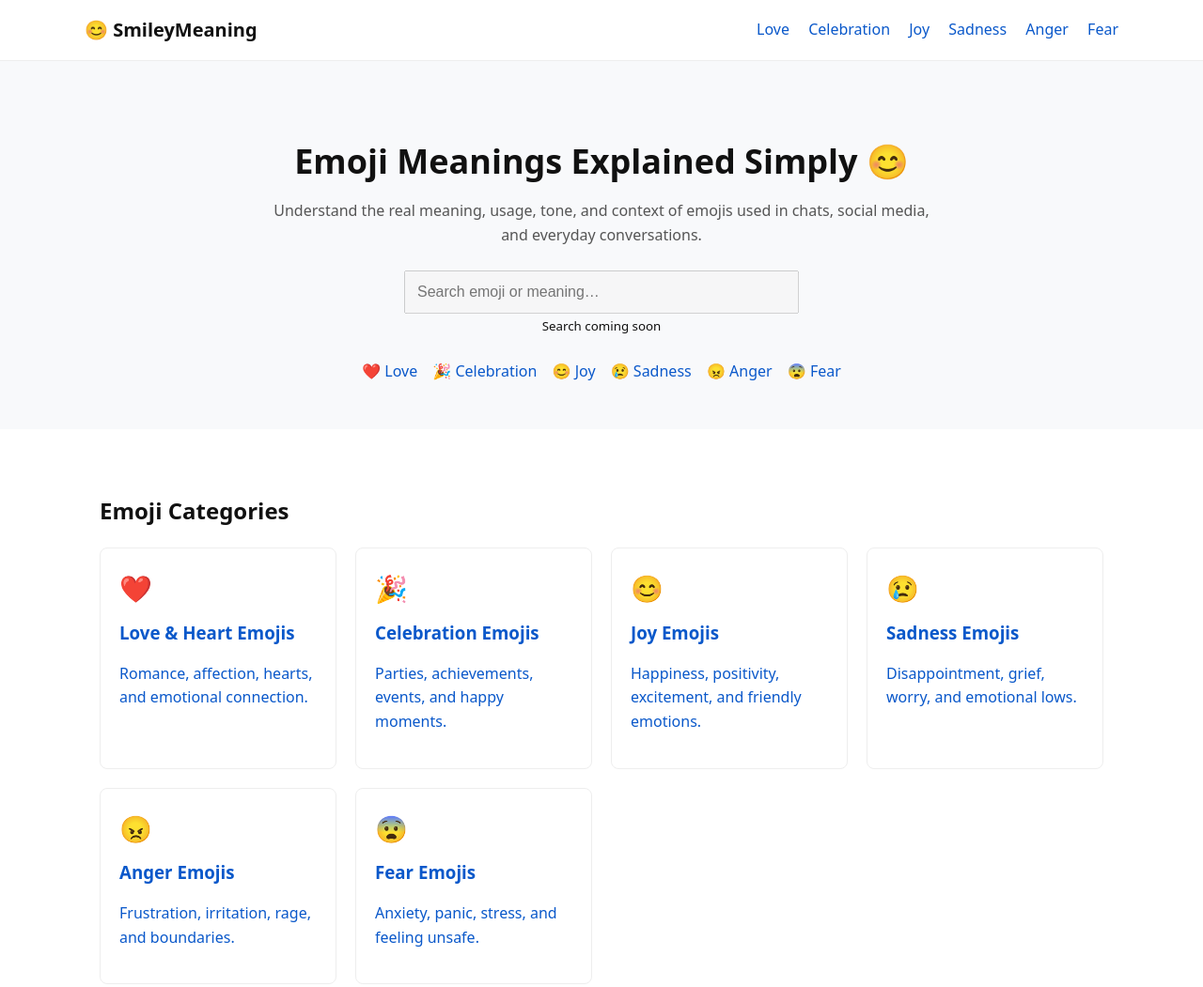
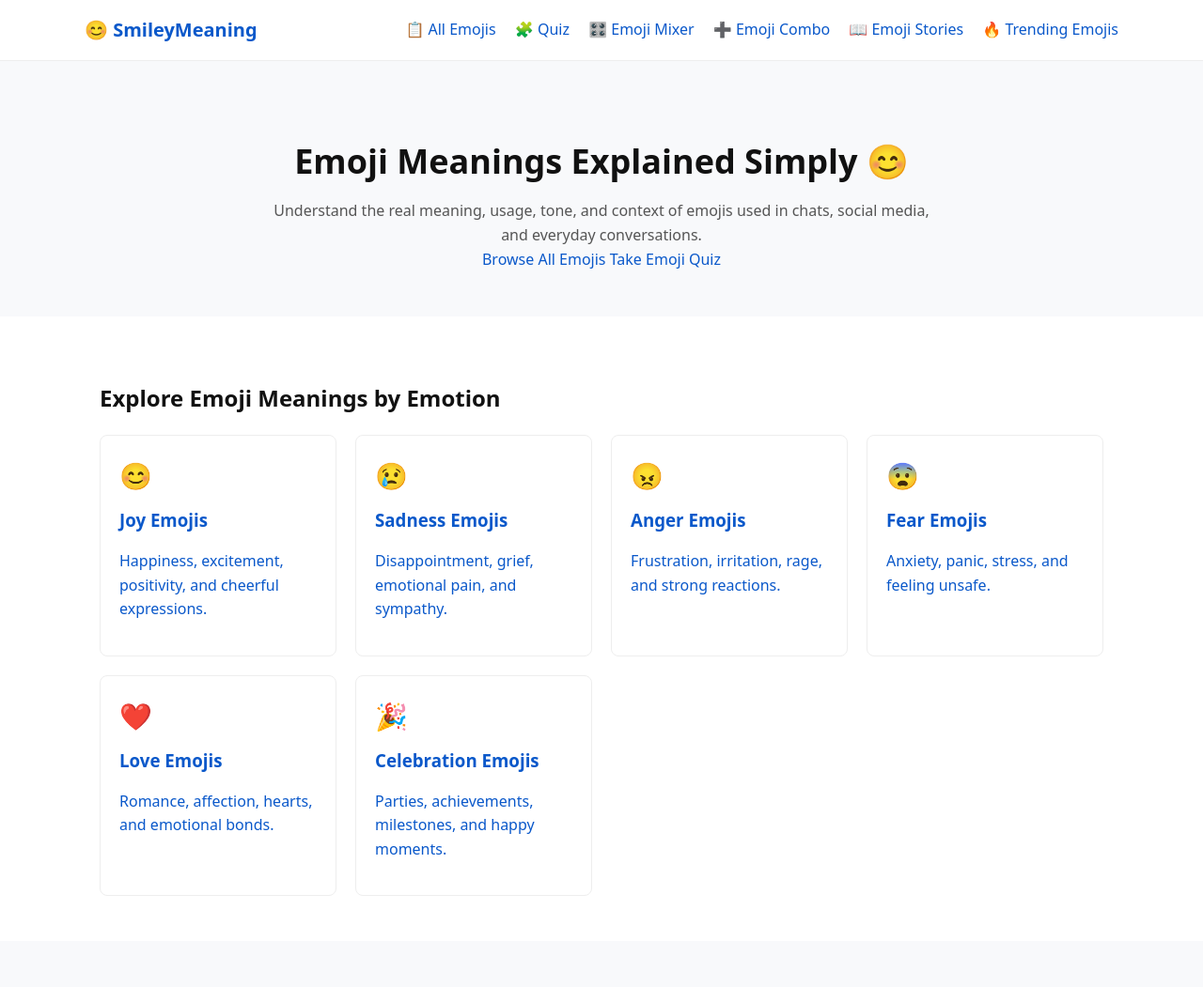
Before and after one commit to raviosa-ui/smile-ui-01, a plain HTML site: page index.html in a window 1280 px wide. Shown: the top 1051 px of the page at 94% size. Drawn offline with Linux system fonts and the light colour scheme.

Commit message:
replace homepage

```diff
--- a/index.html
+++ b/index.html
@@ -20,21 +20,29 @@
   <meta name="twitter:title" content="Emoji Meanings Explained | SmileyMeaning" />
   <meta name="twitter:description" content="Learn emoji meanings, context, and proper usage." />
 
+  <!-- Favicons -->
+  <link rel="icon" href="/favicon.ico" sizes="any">
+  <link rel="apple-touch-icon" href="/apple-touch-icon.png">
+  <link rel="manifest" href="/site.webmanifest">
+
   <link rel="stylesheet" href="/static/style.css" />
 </head>
 
 <body>
 
+<!-- HEADER -->
 <header class="site-header">
   <div class="container header-inner">
-    <div class="logo">😊 SmileyMeaning</div>
+    <div class="logo">
+      <a href="/">😊 SmileyMeaning</a>
+    </div>
     <nav class="top-nav">
-      <a href="/category/love/">Love</a>
-      <a href="/category/celebration/">Celebration</a>
-      <a href="/emotion/joy/">Joy</a>
-      <a href="/emotion/sadness/">Sadness</a>
-      <a href="/emotion/anger/">Anger</a>
-      <a href="/emotion/fear/">Fear</a>
+      <a href="/all-emojis/">📋 All Emojis</a>
+      <a href="/quiz/">🧩 Quiz</a>
+      <a href="/emoji-mixer/">🎛️ Emoji Mixer</a>
+      <a href="/emoji-combo/">➕ Emoji Combo</a>
+      <a href="/emoji-stories/">📖 Emoji Stories</a>
+      <a href="/trending-emojis/">🔥 Trending Emojis</a>
     </nav>
   </div>
 </header>
@@ -46,65 +54,57 @@
     <div class="container">
       <h1>Emoji Meanings Explained Simply 😊</h1>
       <p class="hero-sub">
-        Understand the real meaning, usage, tone, and context of emojis used in chats, social media, and everyday conversations.
+        Understand the real meaning, usage, tone, and context of emojis used in chats,
+        social media, and everyday conversations.
       </p>
 
-      <div class="search-box">
-        <input type="text" placeholder="Search emoji or meaning…" disabled />
-        <small>Search coming soon</small>
-      </div>
-
-      <div class="quick-links">
-        <a href="/category/love/">❤️ Love</a>
-        <a href="/category/celebration/">🎉 Celebration</a>
-        <a href="/emotion/joy/">😊 Joy</a>
-        <a href="/emotion/sadness/">😢 Sadness</a>
-        <a href="/emotion/anger/">😠 Anger</a>
-        <a href="/emotion/fear/">😨 Fear</a>
+      <div class="hero-cta">
+        <a class="primary-btn" href="/all-emojis/">Browse All Emojis</a>
+        <a class="secondary-btn" href="/quiz/">Take Emoji Quiz</a>
       </div>
     </div>
   </section>
 
-  <!-- CATEGORIES -->
+  <!-- FEATURED SECTIONS -->
   <section class="categories">
     <div class="container">
-      <h2>Emoji Categories</h2>
+      <h2>Explore Emoji Meanings by Emotion</h2>
 
       <div class="category-grid">
-        <a class="category-card" href="/category/love/">
-          <span>❤️</span>
-          <h3>Love & Heart Emojis</h3>
-          <p>Romance, affection, hearts, and emotional connection.</p>
-        </a>
-
-        <a class="category-card" href="/category/celebration/">
-          <span>🎉</span>
-          <h3>Celebration Emojis</h3>
-          <p>Parties, achievements, events, and happy moments.</p>
-        </a>
-
         <a class="category-card" href="/emotion/joy/">
           <span>😊</span>
           <h3>Joy Emojis</h3>
-          <p>Happiness, positivity, excitement, and friendly emotions.</p>
+          <p>Happiness, excitement, positivity, and cheerful expressions.</p>
         </a>
 
         <a class="category-card" href="/emotion/sadness/">
           <span>😢</span>
           <h3>Sadness Emojis</h3>
-          <p>Disappointment, grief, worry, and emotional lows.</p>
+          <p>Disappointment, grief, emotional pain, and sympathy.</p>
         </a>
 
         <a class="category-card" href="/emotion/anger/">
           <span>😠</span>
           <h3>Anger Emojis</h3>
-          <p>Frustration, irritation, rage, and boundaries.</p>
+          <p>Frustration, irritation, rage, and strong reactions.</p>
         </a>
 
         <a class="category-card" href="/emotion/fear/">
           <span>😨</span>
           <h3>Fear Emojis</h3>
           <p>Anxiety, panic, stress, and feeling unsafe.</p>
+        </a>
+
+        <a class="category-card" href="/category/love/">
+          <span>❤️</span>
+          <h3>Love Emojis</h3>
+          <p>Romance, affection, hearts, and emotional bonds.</p>
+        </a>
+
+        <a class="category-card" href="/category/celebration/">
+          <span>🎉</span>
+          <h3>Celebration Emojis</h3>
+          <p>Parties, achievements, milestones, and happy moments.</p>
         </a>
       </div>
     </div>
@@ -129,33 +129,22 @@
   <!-- EDUCATION -->
   <section class="education">
     <div class="container">
-      <h2>How Emojis Are Used in Everyday Communication</h2>
+      <h2>Why Emoji Meanings Matter</h2>
       <p>
-        Emojis add emotional tone to plain text messages. They help express feelings that words alone may not fully capture.
-        The same emoji can feel friendly, sarcastic, emotional, or serious depending on context, platform, and relationship.
+        Emojis add emotional depth to messages. The same emoji can feel friendly,
+        sarcastic, emotional, or serious depending on context, relationship,
+        and platform.
       </p>
       <p>
-        Understanding emoji meanings helps avoid miscommunication, especially in professional chats, social media, or
-        cross-cultural conversations.
+        Learning emoji meanings helps avoid misunderstandings in professional chats,
+        social media, and cross-cultural communication.
       </p>
-    </div>
-  </section>
-
-  <!-- WHY -->
-  <section class="why">
-    <div class="container">
-      <h2>Why Understanding Emoji Meanings Matters</h2>
-      <ul>
-        <li>Emojis can completely change message tone</li>
-        <li>Different platforms display emojis differently</li>
-        <li>Cultural context affects interpretation</li>
-        <li>Correct usage prevents misunderstandings</li>
-      </ul>
     </div>
   </section>
 
 </main>
 
+<!-- FOOTER -->
 <footer class="site-footer">
   <div class="container footer-inner">
     <p>© 2025 SmileyMeaning.com</p>
```
